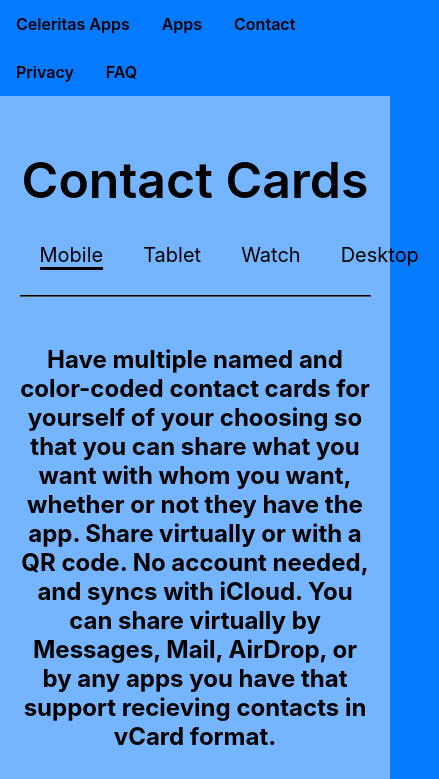
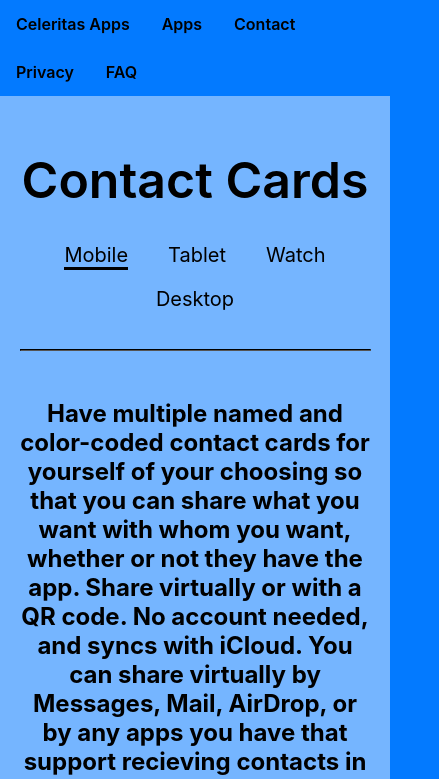
Before and after one commit to matthewrobertsdev/celeritasapps, a React (Create React App) app: page /#/contactcards in a window 390 px wide. Shown: the top 779 px of the page, 439 px wide, since content can reach past the window. Built offline with nearby package versions, Linux system fonts and the light colour scheme.

Commit message:
Fixed Contact Cards tabs for mobile.

```diff
--- a/src/pages/ContactCardsPage.js
+++ b/src/pages/ContactCardsPage.js
@@ -47,11 +47,13 @@ const ContactCardsPage = () => {
         <h1 className="text-align-center title">
           Contact Cards
         </h1>
-        <div className="text-align-center">
+        <div className="text-align-center tab-container">
+        <div className="tab">
           <span className={getTabClassName('mobile')} onClick={()=>setCurrentTab('mobile')}>Mobile</span>
           <span className={getTabClassName('tablet')} onClick={()=>setCurrentTab('tablet')}>Tablet</span>
           <span className={getTabClassName('watch')} onClick={()=>setCurrentTab('watch')}>Watch</span>
           <span className={getTabClassName('desktop')} onClick={()=>setCurrentTab('desktop')}>Desktop</span>
+        </div>
         </div>
         <br/>
         <hr/>
--- a/src/styles/App.css
+++ b/src/styles/App.css
@@ -32,6 +32,13 @@ video {
 }
 .menu-bar-container {
   display: block;
+}
+.tab-container {
+  margin-top: -20px;
+  margin-bottom: -10px;
+}
+.tab {
+  display: inline-block;
 }
 .main-text{
   font-size: large;
@@ -131,13 +138,19 @@ video {
 
 .tab {
   font-size: 20px;
-  margin: 20px;
+  margin-top: 10px;
+  margin-bottom: 10px;
+  margin-left: 20px;
+  margin-right: 20px;
   cursor: pointer;
 }
 
 .selected-tab {
   font-size: 20px;
-  margin: 20px;
+  margin-top: 10px;
+  margin-bottom: 10px;
+  margin-left: 20px;
+  margin-right: 20px;
   cursor: pointer;
   border-bottom: 3.5px solid black;
 }
@@ -150,7 +163,6 @@ video {
 @media (prefers-color-scheme: dark){
   .selected-tab {
     font-size: 20px;
-    margin: 20px;
     cursor: pointer;
     border-bottom: 3.5px solid white;
   }
```
Also changed, not shown: 1 other file (tests, documents, lock files or other folders).
